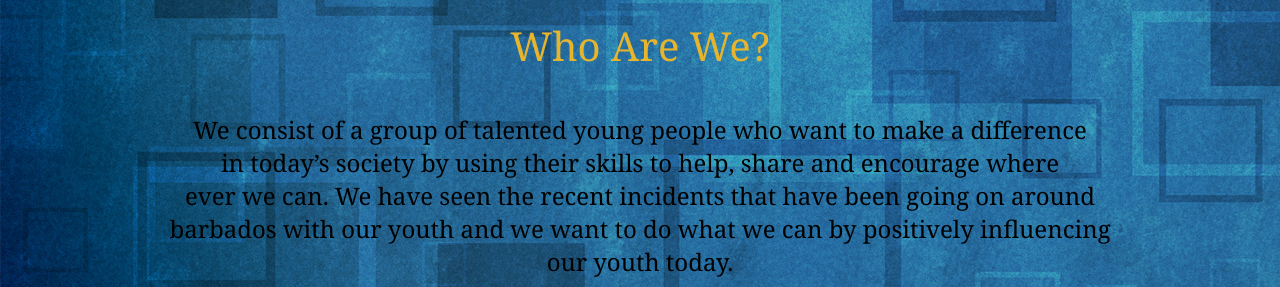
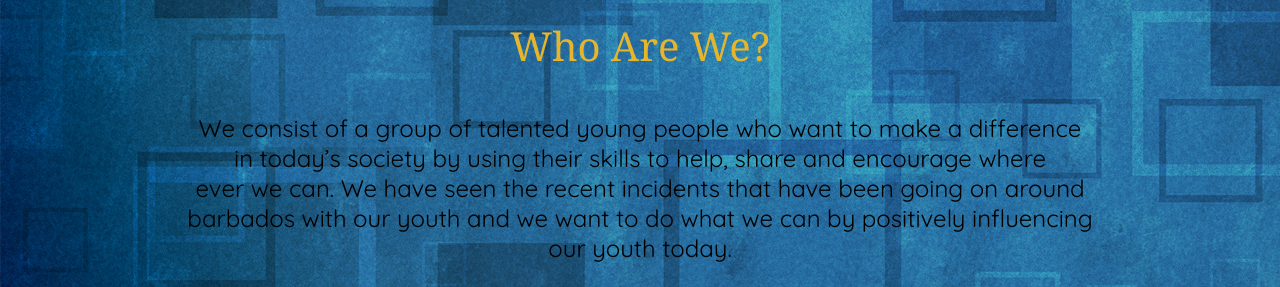
Before and after one commit to 0thesameguy0/Code-101-Feb, a plain HTML site: page index.html in a window 1280 px wide. Shown: the part 665-952 px from the top of the page. Drawn offline with Linux system fonts and the light colour scheme.

Commit message:
Update style.css

```diff
--- a/css/style.css
+++ b/css/style.css
@@ -31,7 +31,7 @@ nav{
 
  article{
      font-size: 24px;
-     font-family: Georgia, 'Times New Roman', Times, serif;
+     font-family: 'Quicksand', sans-serif;
  }
 a{
     margin:100;
```
